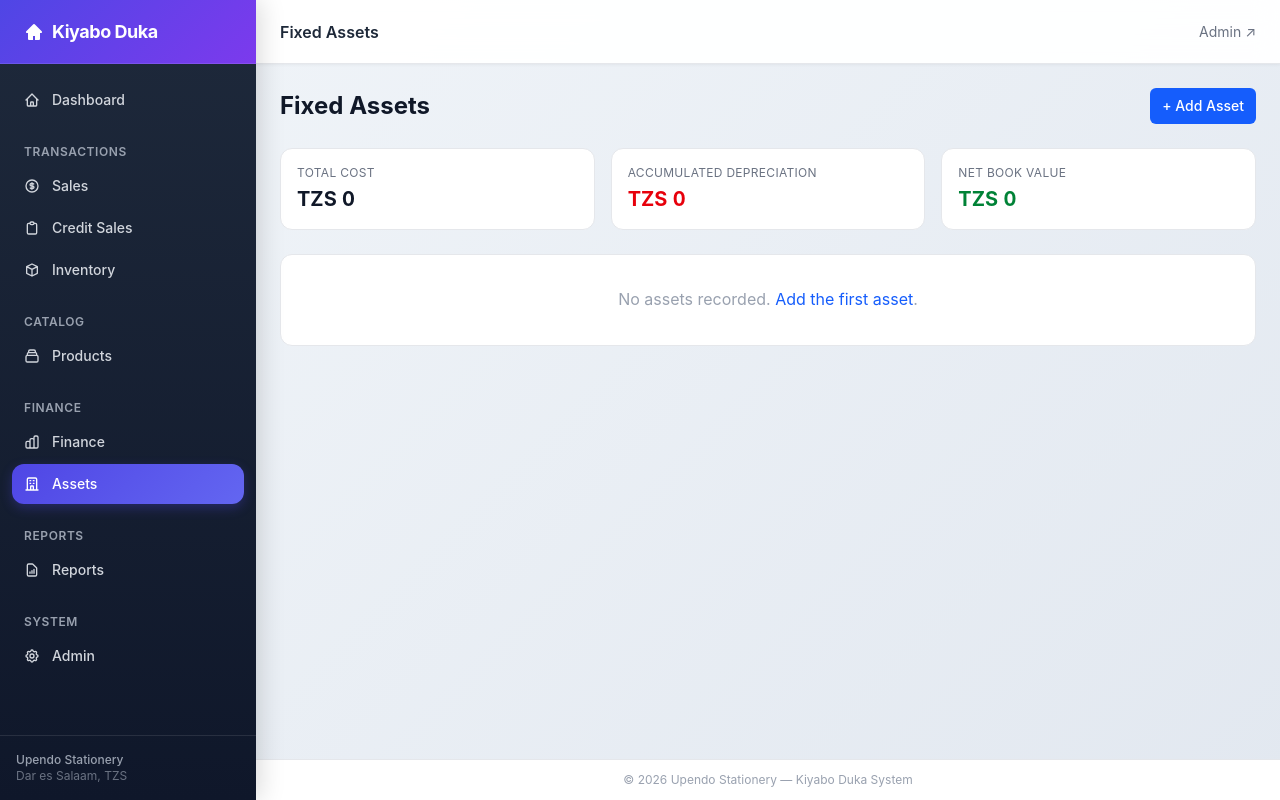
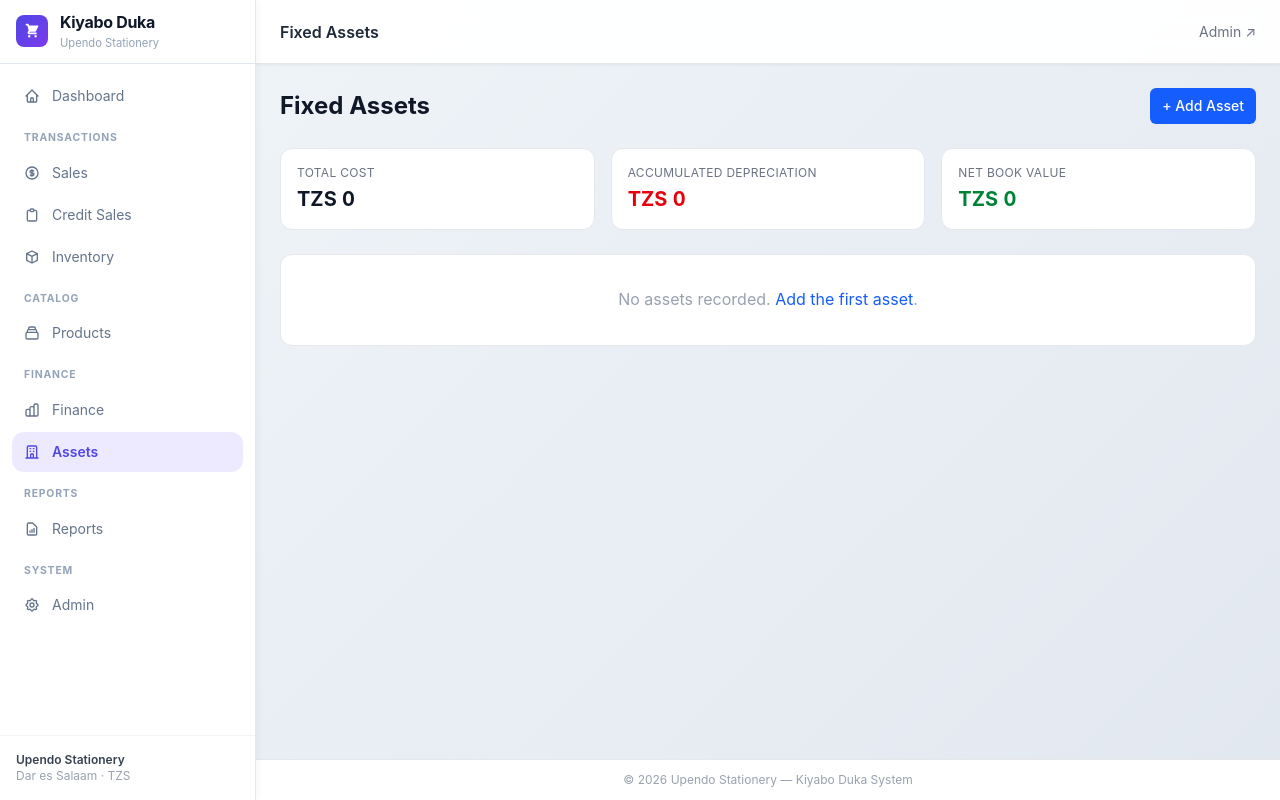
Before and after one commit to kiyaboapp/duka-letu, a Django app: page /assets/ in a window 1280 px wide. Run offline with Django 5.2, Linux system fonts and the light colour scheme; data that the repository does not hold is empty; style sheets or scripts are compiled from the project's sources.

Commit message:
redesign: white sidebar with indigo accent — replace dark/black theme

```diff
--- a/templates/base.html
+++ b/templates/base.html
@@ -43,39 +43,64 @@
         line-height: 1.6;
     }
 
-    /* ── Sidebar Enhancement ─────────────────────────────────────── */
+    /* ── Sidebar ─────────────────────────────────────────────────── */
     #sidebar {
-        background: linear-gradient(180deg, #1e293b 0%, #0f172a 100%);
-        box-shadow: 4px 0 24px rgba(0, 0, 0, 0.15);
+        background: #ffffff;
+        border-right: 1px solid var(--border);
+        box-shadow: 2px 0 8px rgba(0,0,0,0.04);
     }
 
     #sidebar .brand-section {
-        background: linear-gradient(135deg, #4f46e5 0%, #7c3aed 100%);
-        box-shadow: inset 0 -1px 0 rgba(255, 255, 255, 0.1);
+        border-bottom: 1px solid var(--border);
+    }
+
+    #sidebar .brand-logo {
+        width: 32px; height: 32px;
+        background: linear-gradient(135deg, var(--primary) 0%, #7c3aed 100%);
+        border-radius: var(--radius);
+        display: flex; align-items: center; justify-content: center;
+        flex-shrink: 0;
+    }
+
+    #sidebar .brand-name {
+        font-size: 1rem;
+        font-weight: 700;
+        color: var(--text-primary);
+        letter-spacing: -0.02em;
+    }
+
+    #sidebar .brand-sub {
+        font-size: 0.7rem;
+        color: var(--text-muted);
     }
 
     #sidebar nav a {
-        position: relative;
-        transition: all 0.2s cubic-bezier(0.4, 0, 0.2, 1);
+        color: var(--text-secondary);
+        transition: all 0.15s ease;
     }
 
     #sidebar nav a:hover {
-        transform: translateX(4px);
-        box-shadow: 0 4px 12px rgba(79, 70, 229, 0.2);
+        background: var(--surface-alt);
+        color: var(--text-primary);
     }
 
-    #sidebar nav a.bg-blue-600 {
-        background: linear-gradient(135deg, #4f46e5 0%, #6366f1 100%) !important;
-        box-shadow: 0 4px 12px rgba(79, 70, 229, 0.3);
+    #sidebar nav a.active {
+        background: #ede9fe;
+        color: var(--primary);
+        font-weight: 600;
     }
 
-    /* Section headers in sidebar */
-    #sidebar nav p.text-gray-500 {
+    #sidebar nav a.active svg {
+        color: var(--primary);
+    }
+
+    #sidebar .nav-section-label {
         font-size: 0.65rem;
-        letter-spacing: 0.1em;
+        font-weight: 700;
+        letter-spacing: 0.08em;
         text-transform: uppercase;
-        opacity: 0.6;
-        margin-bottom: 0.5rem;
+        color: var(--text-muted);
+        padding: 0.75rem 0.75rem 0.25rem;
     }
 
     /* ── Header Enhancement ──────────────────────────────────────── */
@@ -391,100 +416,86 @@
 
     <!-- ── Sidebar ─────────────────────────────────────────────────── -->
     <aside id="sidebar"
-           class="w-64 text-white flex-shrink-0 flex flex-col
+           class="w-64 flex-shrink-0 flex flex-col
                   fixed inset-y-0 left-0 z-40
                   -translate-x-full md:translate-x-0 transition-transform duration-200">
 
         <!-- Brand -->
-        <div class="brand-section h-16 flex items-center px-6 flex-shrink-0">
-            <a href="{% url 'dashboard:index' %}" class="flex items-center gap-2 text-white no-underline">
-                <svg class="w-5 h-5 text-white" fill="currentColor" viewBox="0 0 20 20"><path d="M10.707 2.293a1 1 0 00-1.414 0l-7 7A1 1 0 003 11h1v6a1 1 0 001 1h4v-4h2v4h4a1 1 0 001-1v-6h1a1 1 0 00.707-1.707l-7-7z"/></svg>
-                <span class="font-bold text-lg tracking-tight">Kiyabo Duka</span>
+        <div class="brand-section h-16 flex items-center px-4 flex-shrink-0">
+            <a href="{% url 'dashboard:index' %}" class="flex items-center gap-3 no-underline">
+                <div class="brand-logo">
+                    <svg class="w-4 h-4 text-white" fill="currentColor" viewBox="0 0 20 20"><path d="M3 1a1 1 0 000 2h1.22l.305 1.222a.997.997 0 00.01.042l1.358 5.43-.893.892C3.74 11.846 4.632 14 6.414 14H15a1 1 0 000-2H6.414l1-1H14a1 1 0 00.894-.553l3-6A1 1 0 0017 3H6.28l-.31-1.243A1 1 0 005 1H3z"/><path d="M16 16.5a1.5 1.5 0 11-3 0 1.5 1.5 0 013 0zM6.5 18a1.5 1.5 0 100-3 1.5 1.5 0 000 3z"/></svg>
+                </div>
+                <div>
+                    <div class="brand-name">Kiyabo Duka</div>
+                    <div class="brand-sub">Upendo Stationery</div>
+                </div>
             </a>
         </div>
 
         <!-- Nav -->
-        <nav class="flex-1 overflow-y-auto py-4 px-3 space-y-0.5">
+        <nav class="flex-1 overflow-y-auto py-3 px-3 space-y-0.5">
 
             <a href="{% url 'dashboard:index' %}"
-               class="flex items-center gap-3 px-3 py-2.5 rounded-lg text-sm font-medium transition-all
-                      {% if request.resolver_match.app_name == 'dashboard' %}bg-blue-600 text-white{% else %}text-gray-300 hover:bg-white/10 hover:text-white{% endif %}">
+               class="flex items-center gap-3 px-3 py-2.5 rounded-lg text-sm {% if request.resolver_match.app_name == 'dashboard' %}active{% endif %}">
                 <svg class="w-4 h-4 flex-shrink-0" fill="none" stroke="currentColor" viewBox="0 0 24 24"><path stroke-linecap="round" stroke-linejoin="round" stroke-width="2" d="M3 12l2-2m0 0l7-7 7 7M5 10v10a1 1 0 001 1h3m10-11l2 2m-2-2v10a1 1 0 01-1 1h-3m-6 0a1 1 0 001-1v-4a1 1 0 011-1h2a1 1 0 011 1v4a1 1 0 001 1m-6 0h6"/></svg>
                 Dashboard
             </a>
 
-            <div class="pt-4 pb-1 px-3 mt-2">
-                <p class="text-xs font-semibold text-gray-400 uppercase tracking-wider">Transactions</p>
-            </div>
+            <div class="nav-section-label">Transactions</div>
 
             <a href="{% url 'sales:sale_list' %}"
-               class="flex items-center gap-3 px-3 py-2.5 rounded-lg text-sm font-medium transition-all
-                      {% if request.resolver_match.app_name == 'sales' %}bg-blue-600 text-white{% else %}text-gray-300 hover:bg-white/10 hover:text-white{% endif %}">
+               class="flex items-center gap-3 px-3 py-2.5 rounded-lg text-sm {% if request.resolver_match.app_name == 'sales' %}active{% endif %}">
                 <svg class="w-4 h-4 flex-shrink-0" fill="none" stroke="currentColor" viewBox="0 0 24 24"><path stroke-linecap="round" stroke-linejoin="round" stroke-width="2" d="M12 8c-1.657 0-3 .895-3 2s1.343 2 3 2 3 .895 3 2-1.343 2-3 2m0-8c1.11 0 2.08.402 2.599 1M12 8V7m0 1v8m0 0v1m0-1c-1.11 0-2.08-.402-2.599-1M21 12a9 9 0 11-18 0 9 9 0 0118 0z"/></svg>
                 Sales
             </a>
 
             <a href="{% url 'credit:index' %}"
-               class="flex items-center gap-3 px-3 py-2.5 rounded-lg text-sm font-medium transition-all
-                      {% if request.resolver_match.app_name == 'credit' %}bg-blue-600 text-white{% else %}text-gray-300 hover:bg-white/10 hover:text-white{% endif %}">
+               class="flex items-center gap-3 px-3 py-2.5 rounded-lg text-sm {% if request.resolver_match.app_name == 'credit' %}active{% endif %}">
                 <svg class="w-4 h-4 flex-shrink-0" fill="none" stroke="currentColor" viewBox="0 0 24 24"><path stroke-linecap="round" stroke-linejoin="round" stroke-width="2" d="M9 5H7a2 2 0 00-2 2v12a2 2 0 002 2h10a2 2 0 002-2V7a2 2 0 00-2-2h-2M9 5a2 2 0 002 2h2a2 2 0 002-2M9 5a2 2 0 012-2h2a2 2 0 012 2"/></svg>
                 Credit Sales
             </a>
 
             <a href="{% url 'inventory:index' %}"
-               class="flex items-center gap-3 px-3 py-2.5 rounded-lg text-sm font-medium transition-all
-                      {% if request.resolver_match.app_name == 'inventory' %}bg-blue-600 text-white{% else %}text-gray-300 hover:bg-white/10 hover:text-white{% endif %}">
+               class="flex items-center gap-3 px-3 py-2.5 rounded-lg text-sm {% if request.resolver_match.app_name == 'inventory' %}active{% endif %}">
                 <svg class="w-4 h-4 flex-shrink-0" fill="none" stroke="currentColor" viewBox="0 0 24 24"><path stroke-linecap="round" stroke-linejoin="round" stroke-width="2" d="M20 7l-8-4-8 4m16 0l-8 4m8-4v10l-8 4m0-10L4 7m8 4v10M4 7v10l8 4"/></svg>
                 Inventory
             </a>
 
-            <div class="pt-4 pb-1 px-3 mt-2">
-                <p class="text-xs font-semibold text-gray-400 uppercase tracking-wider">Catalog</p>
-            </div>
+            <div class="nav-section-label">Catalog</div>
 
             <a href="{% url 'catalog:product_list' %}"
-               class="flex items-center gap-3 px-3 py-2.5 rounded-lg text-sm font-medium transition-all
-                      {% if request.resolver_match.app_name == 'catalog' %}bg-blue-600 text-white{% else %}text-gray-300 hover:bg-white/10 hover:text-white{% endif %}">
+               class="flex items-center gap-3 px-3 py-2.5 rounded-lg text-sm {% if request.resolver_match.app_name == 'catalog' %}active{% endif %}">
                 <svg class="w-4 h-4 flex-shrink-0" fill="none" stroke="currentColor" viewBox="0 0 24 24"><path stroke-linecap="round" stroke-linejoin="round" stroke-width="2" d="M19 11H5m14 0a2 2 0 012 2v6a2 2 0 01-2 2H5a2 2 0 01-2-2v-6a2 2 0 012-2m14 0V9a2 2 0 00-2-2M5 11V9a2 2 0 012-2m0 0V5a2 2 0 012-2h6a2 2 0 012 2v2M7 7h10"/></svg>
                 Products
             </a>
 
-            <div class="pt-4 pb-1 px-3 mt-2">
-                <p class="text-xs font-semibold text-gray-400 uppercase tracking-wider">Finance</p>
-            </div>
+            <div class="nav-section-label">Finance</div>
 
             <a href="{% url 'finance:index' %}"
-               class="flex items-center gap-3 px-3 py-2.5 rounded-lg text-sm font-medium transition-all
-                      {% if request.resolver_match.app_name == 'finance' %}bg-blue-600 text-white{% else %}text-gray-300 hover:bg-white/10 hover:text-white{% endif %}">
+               class="flex items-center gap-3 px-3 py-2.5 rounded-lg text-sm {% if request.resolver_match.app_name == 'finance' %}active{% endif %}">
                 <svg class="w-4 h-4 flex-shrink-0" fill="none" stroke="currentColor" viewBox="0 0 24 24"><path stroke-linecap="round" stroke-linejoin="round" stroke-width="2" d="M9 19v-6a2 2 0 00-2-2H5a2 2 0 00-2 2v6a2 2 0 002 2h2a2 2 0 002-2zm0 0V9a2 2 0 012-2h2a2 2 0 012 2v10m-6 0a2 2 0 002 2h2a2 2 0 002-2m0 0V5a2 2 0 012-2h2a2 2 0 012 2v14a2 2 0 01-2 2h-2a2 2 0 01-2-2z"/></svg>
                 Finance
             </a>
 
             <a href="{% url 'assets:index' %}"
-               class="flex items-center gap-3 px-3 py-2.5 rounded-lg text-sm font-medium transition-all
-                      {% if request.resolver_match.app_name == 'assets' %}bg-blue-600 text-white{% else %}text-gray-300 hover:bg-white/10 hover:text-white{% endif %}">
+               class="flex items-center gap-3 px-3 py-2.5 rounded-lg text-sm {% if request.resolver_match.app_name == 'assets' %}active{% endif %}">
                 <svg class="w-4 h-4 flex-shrink-0" fill="none" stroke="currentColor" viewBox="0 0 24 24"><path stroke-linecap="round" stroke-linejoin="round" stroke-width="2" d="M19 21V5a2 2 0 00-2-2H7a2 2 0 00-2 2v16m14 0h2m-2 0h-5m-9 0H3m2 0h5M9 7h1m-1 4h1m4-4h1m-1 4h1m-5 10v-5a1 1 0 011-1h2a1 1 0 011 1v5m-4 0h4"/></svg>
                 Assets
             </a>
 
-            <div class="pt-4 pb-1 px-3 mt-2">
-                <p class="text-xs font-semibold text-gray-400 uppercase tracking-wider">Reports</p>
-            </div>
+            <div class="nav-section-label">Reports</div>
 
             <a href="{% url 'reports:index' %}"
-               class="flex items-center gap-3 px-3 py-2.5 rounded-lg text-sm font-medium transition-all
-                      {% if request.resolver_match.app_name == 'reports' %}bg-blue-600 text-white{% else %}text-gray-300 hover:bg-white/10 hover:text-white{% endif %}">
+               class="flex items-center gap-3 px-3 py-2.5 rounded-lg text-sm {% if request.resolver_match.app_name == 'reports' %}active{% endif %}">
                 <svg class="w-4 h-4 flex-shrink-0" fill="none" stroke="currentColor" viewBox="0 0 24 24"><path stroke-linecap="round" stroke-linejoin="round" stroke-width="2" d="M9 17v-2m3 2v-4m3 4v-6m2 10H7a2 2 0 01-2-2V5a2 2 0 012-2h5.586a1 1 0 01.707.293l5.414 5.414a1 1 0 01.293.707V19a2 2 0 01-2 2z"/></svg>
                 Reports
             </a>
 
-            <div class="pt-4 pb-1 px-3 mt-2">
-                <p class="text-xs font-semibold text-gray-400 uppercase tracking-wider">System</p>
-            </div>
+            <div class="nav-section-label">System</div>
 
             <a href="/admin/"
-               class="flex items-center gap-3 px-3 py-2.5 rounded-lg text-sm font-medium transition-all
-                      text-gray-300 hover:bg-white/10 hover:text-white">
+               class="flex items-center gap-3 px-3 py-2.5 rounded-lg text-sm">
                 <svg class="w-4 h-4 flex-shrink-0" fill="none" stroke="currentColor" viewBox="0 0 24 24"><path stroke-linecap="round" stroke-linejoin="round" stroke-width="2" d="M10.325 4.317c.426-1.756 2.924-1.756 3.35 0a1.724 1.724 0 002.573 1.066c1.543-.94 3.31.826 2.37 2.37a1.724 1.724 0 001.065 2.572c1.756.426 1.756 2.924 0 3.35a1.724 1.724 0 00-1.066 2.573c.94 1.543-.826 3.31-2.37 2.37a1.724 1.724 0 00-2.572 1.065c-.426 1.756-2.924 1.756-3.35 0a1.724 1.724 0 00-2.573-1.066c-1.543.94-3.31-.826-2.37-2.37a1.724 1.724 0 00-1.065-2.572c-1.756-.426-1.756-2.924 0-3.35a1.724 1.724 0 001.066-2.573c-.94-1.543.826-3.31 2.37-2.37.996.608 2.296.07 2.572-1.065z"/><path stroke-linecap="round" stroke-linejoin="round" stroke-width="2" d="M15 12a3 3 0 11-6 0 3 3 0 016 0z"/></svg>
                 Admin
             </a>
@@ -492,9 +503,9 @@
         </nav>
 
         <!-- Sidebar footer -->
-        <div class="p-4 border-t border-white/10 flex-shrink-0">
-            <p class="text-xs text-gray-400 font-medium">Upendo Stationery</p>
-            <p class="text-xs text-gray-500">Dar es Salaam, TZS</p>
+        <div class="p-4 border-t border-gray-100 flex-shrink-0">
+            <p class="text-xs font-semibold text-gray-700">Upendo Stationery</p>
+            <p class="text-xs text-gray-400">Dar es Salaam · TZS</p>
         </div>
     </aside>
 
```
